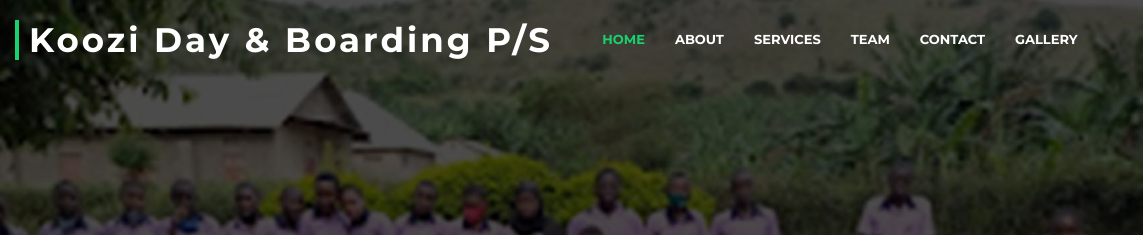
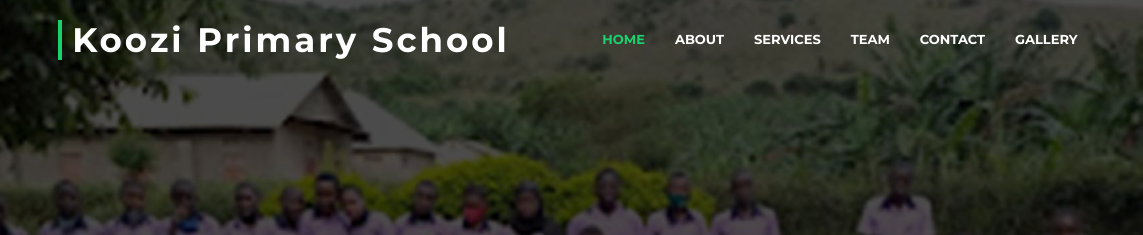
Before and after one commit to Fresh-Teacher/koozi-day-and-boarding-primary-school, a plain HTML site: page index.html in a window 1280 px wide. Shown: the top 235 px of the page, 137-1280 px from the left. Drawn offline with nearby package versions, Linux system fonts and the light colour scheme.

Commit message:
Update index.html

```diff
--- a/index.html
+++ b/index.html
@@ -41,7 +41,7 @@
         <div class="col-xl-11 d-flex align-items-center justify-content-between">
 
           <!-- Uncomment below if you prefer to use an image logo -->
-          <a href="index.html" class="logo"><img src="assets/img/logo.png" alt="" class="img-fluid"></a><h6 class="logo"><a href="index.html">Koozi Day & Boarding P/S</a></h6>
+          <a href="index.html" class="logo"><img src="assets/img/logo.png" alt="" class="img-fluid"></a><h6 class="logo"><a href="index.html">Koozi Primary School</a></h6>
 
           <nav id="navbar" class="navbar">
             <ul>
```
